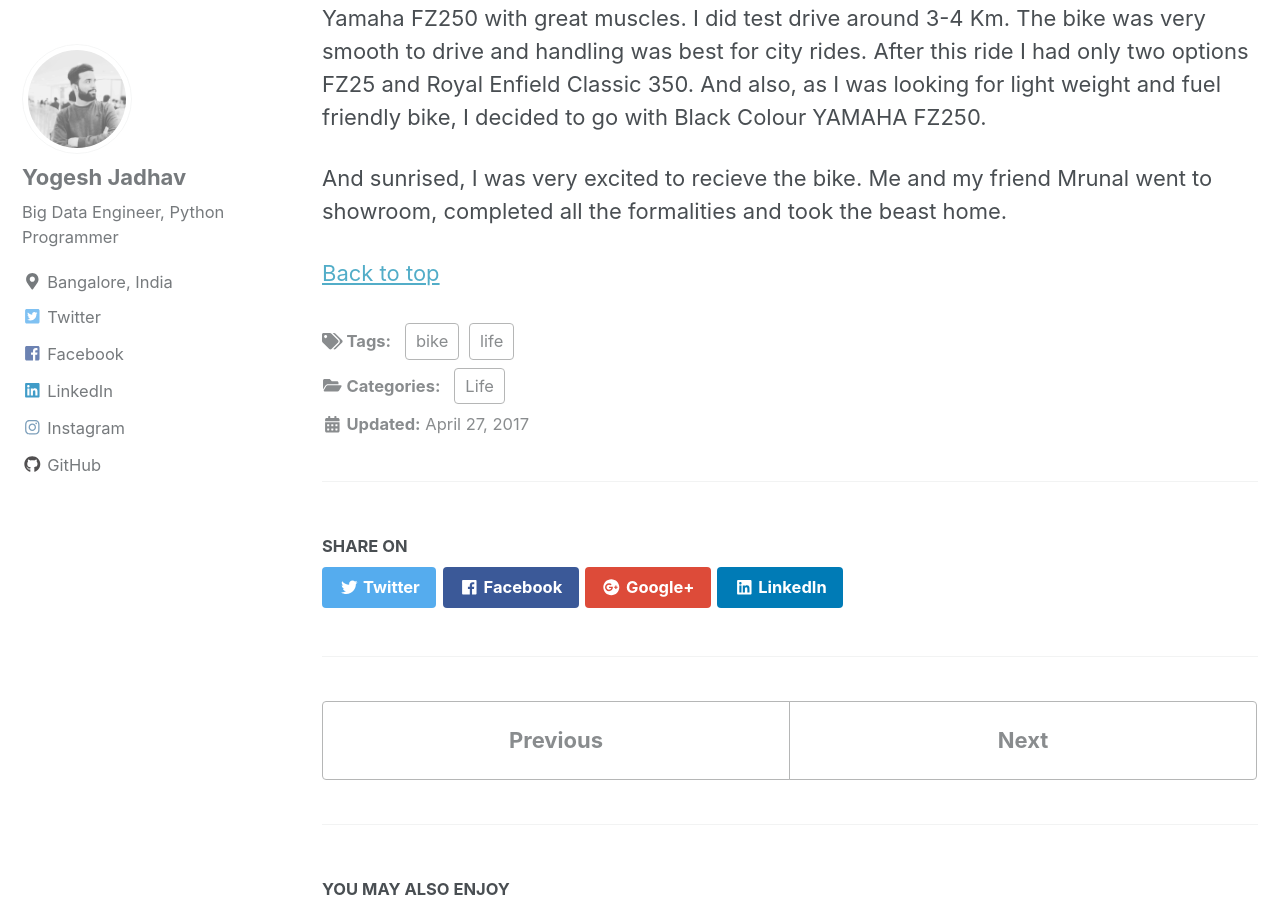
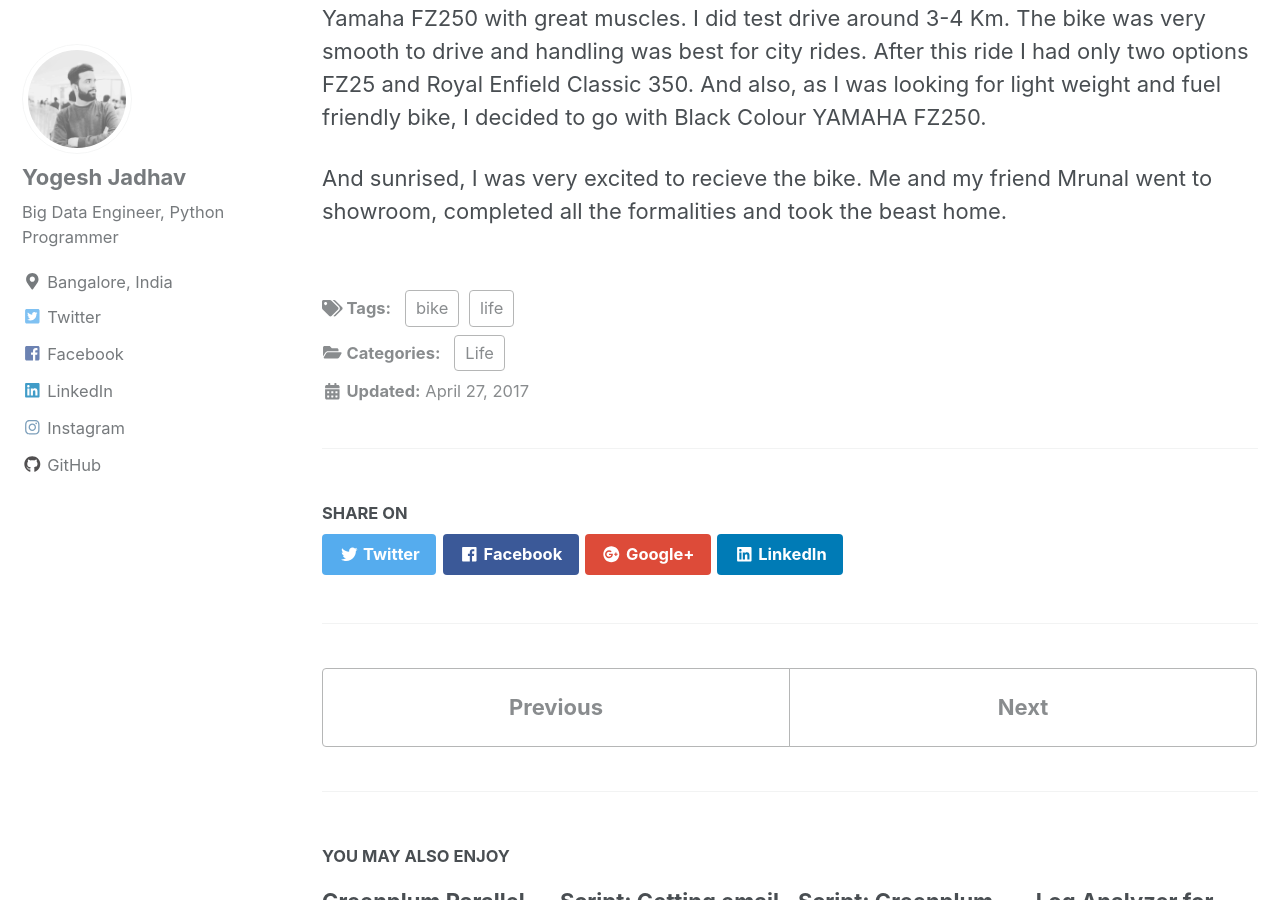
Before and after one commit to pgyogesh/blog, a Jekyll site: the page built from _posts/2017-04-28-My_First_Bike.md, in a window 1280 px wide and 900 px high, scrolled down 1180 px. Built offline with Jekyll 4.4.1, drawn with Linux system fonts in a browser that asks for light colours; nearby versions of some CDN libraries; comment, search, counter and statistics services are not loaded; a style sheet for code colours, icons or effects is not loaded.

Commit message:
corrected typos

```diff
--- a/_layouts/single.html
+++ b/_layouts/single.html
@@ -44,7 +44,6 @@
         {{ content }}
         {% if page.link %}<div><a href="{{ page.link }}" class="btn btn--primary">{{ site.data.ui-text[site.locale].ext_link_label | default: "Direct Link" }}</a></div>{% endif %}
       </section>
-<a href="#top">Back to top</a>
       <footer class="page__meta">
         {% if site.data.ui-text[site.locale].meta_label %}
           <h4 class="page__meta-title">{{ site.data.ui-text[site.locale].meta_label }}</h4>
```
